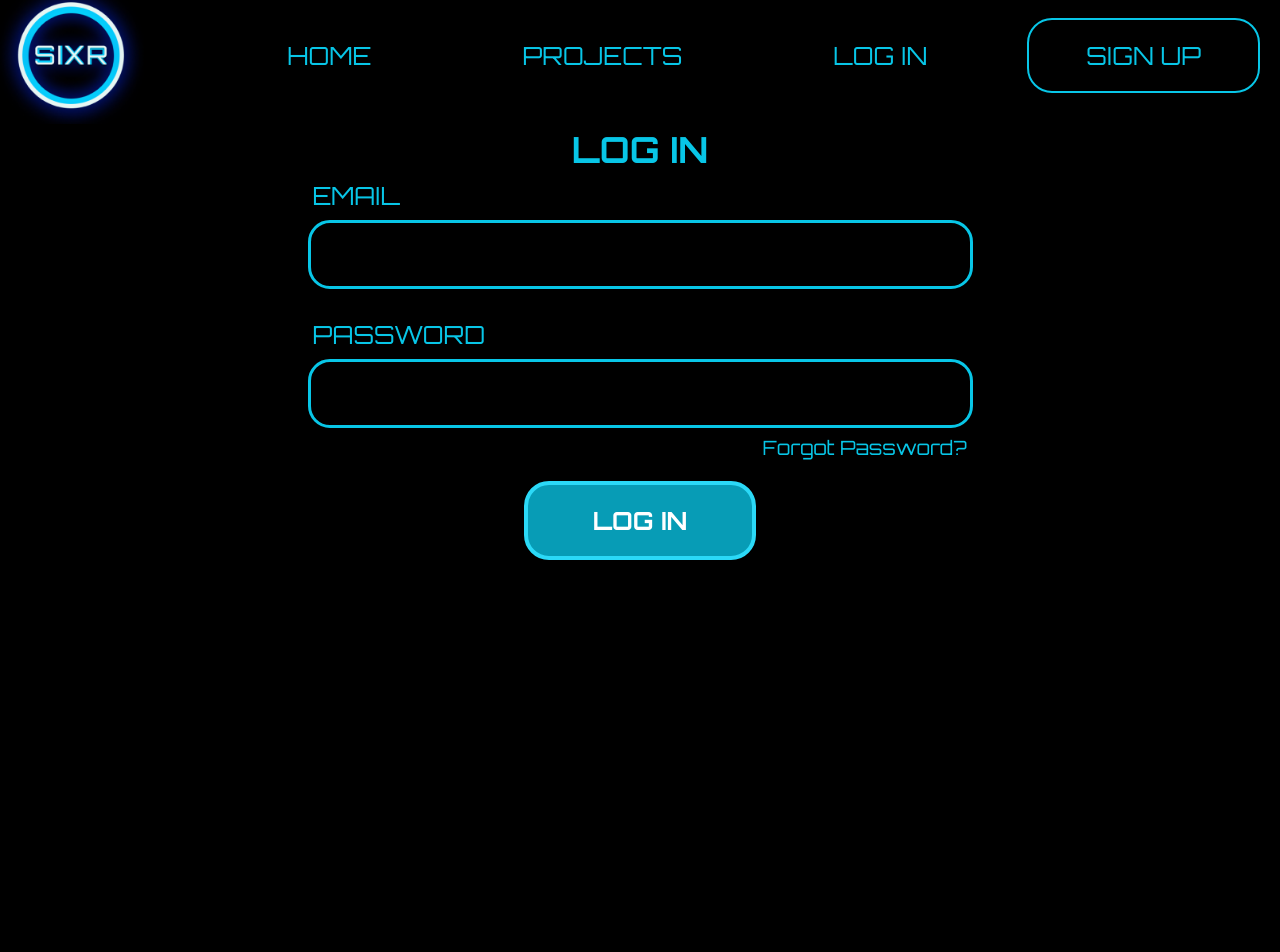
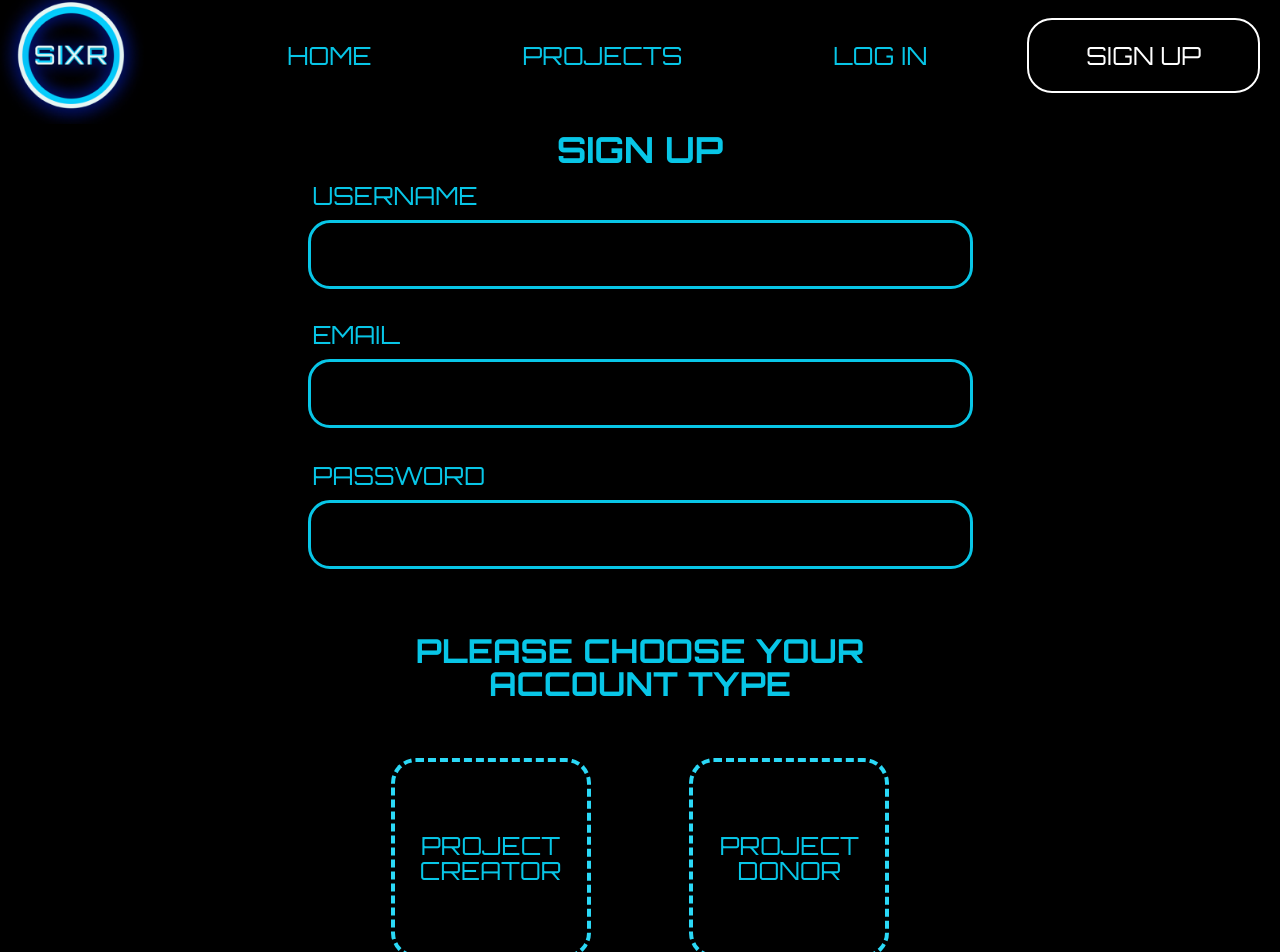
Before and after one commit to vr-funding-platform/frontend, a React (Create React App) app in the folder client/: page /signup in a window 1280 px wide. Shown: the part 13-965 px from the top of the page. Before the commit the page ends 800 px from the top, so only its background shows below. Built offline with nearby package versions, Linux system fonts and the light colour scheme.

Commit message:
changed CSS style

```diff
--- a/client/src/App.js
+++ b/client/src/App.js
@@ -1,4 +1,5 @@
 import React from 'react';
+import {Route} from 'react-router-dom';
 import NavBar from './Components/NavBar';
 import Login from './Components/Login';
 import Signup from './Components/Signup';
@@ -8,8 +9,11 @@ function App() {
   return (
     <div className="App">
       <NavBar />
-      {/* <Signup /> */}
-      <Login />
+
+
+      {/* <Route path="/projects" component={Projects} /> */}
+      <Route path="/login" component={Login} />
+      <Route path="/signup" component={Signup} />
     </div>
   );
 }
--- a/client/src/Components/NavBar.js
+++ b/client/src/Components/NavBar.js
@@ -11,13 +11,13 @@ const NavBar = () => {
         <NavLink exact={true} to="/">
           Home
         </NavLink>
-        <NavLink exact={true} activeClassName="active" to="/projects">
+        <NavLink exact={true} activeStyle={{ color: '#ffffff' }} to="/projects">
           Projects
         </NavLink>
 
         {/* //IF user is logged in, show below */}
         {/* <div className="user-navcard">
-          <NavLink exact={true} activeClassName="active" to="/user" className="user-card-link">
+          <NavLink exact={true} activeStyle={{color: "#ffffff"}} to="/user" className="user-card-link">
             Jeff the philanthropic one
             <div className="img-wrapper">
               <img
@@ -33,7 +33,7 @@ const NavBar = () => {
         <div className="login-signup-btns">
           <NavLink
             exact={true}
-            activeClassName="active"
+            activeStyle={{ color: '#ffffff' }}
             to="/login"
             className="login-btn"
           >
@@ -41,7 +41,7 @@ const NavBar = () => {
           </NavLink>
           <NavLink
             exact={true}
-            activeClassName="active"
+            activeStyle={{ color: '#ffffff', border: '2px solid #ffffff' }}
             to="/signup"
             className="link-border"
           >
--- a/client/src/Components/Signup.js
+++ b/client/src/Components/Signup.js
@@ -57,22 +57,30 @@ const SignUp = ({ errors, touched }) => {
 
             <div className="account-radio-buttons">
               <div className="account-types">
-                <label htmlFor="creator">PROJECT CREATOR</label>
+                <label htmlFor="creator" className="radio-label">
+                  PROJECT
+                  <br />
+                  CREATOR
                   <Field
                     type="radio"
                     id="creator"
                     name="accountType"
                     value="creator"
                   />
+                </label>
               </div>
               <div className="account-types">
-                <label htmlFor="donor">PROJECT DONOR</label>
+                <label htmlFor="donor" className="radio-label">
+                  PROJECT
+                  <br />
+                  DONOR
                   <Field
                     type="radio"
                     id="donor"
                     name="accountType"
                     value="donor"
                   />
+                </label>
               </div>
             </div>
             <div className="signup-error-container">
@@ -90,7 +98,7 @@ const SignUp = ({ errors, touched }) => {
   );
 };
 
-const FomiksignupForm = withFormik({
+const FomikSignupForm = withFormik({
   mapPropsToValues({ name, username, password, accountType }) {
     return {
       name: name || '',
@@ -120,4 +128,4 @@ const FomiksignupForm = withFormik({
   }
 })(SignUp);
 
-export default FomiksignupForm;
+export default FomikSignupForm;
--- a/client/src/Components/Styles/NavBar.scss
+++ b/client/src/Components/Styles/NavBar.scss
@@ -2,7 +2,9 @@
   display: flex;
   justify-content: space-between;
   align-items: center;
+  margin: 0 auto;
   width: 100%;
+  max-width: 1500px;
 
   .sixr-logo {
     height: 137px;
@@ -29,10 +31,6 @@
       }
     }
   }
-}
-
-.active {
-  color: #ffffff;
 }
 
 .user-navcard {
--- a/client/src/Components/Styles/signup.scss
+++ b/client/src/Components/Styles/signup.scss
@@ -53,7 +53,7 @@
       }
 
       .signup-button {
-        margin-top: 20px;
+        margin-top: 85px;
         font-family: 'Orbitron', sans-serif;
         font-weight: bold;
         color: #ffff;
@@ -95,14 +95,39 @@
   }
   .account-radio-buttons {
     display: flex;
-    width: 100%;
+    width: 75%;
     align-content: center;
-    justify-content: space-evenly;
+    justify-content: space-between;
+    padding-top: 58px;
 
     .account-types {
       display: flex;
       flex-direction: column;
-      align-items: center;
+      text-align: center;
+
+      .radio-label {
+        display: flex;
+        flex-direction: column;
+        align-items: center;
+        justify-content: center;
+        font-size: 2.5rem;
+        width: 200px;
+        height: 200px;
+        border: 4px dashed#2bd9f7;
+        border-radius: 25px;
+        cursor: pointer;
+        user-select: none;
+        transition: 0.15s;
+
+        &:hover {
+            color: whitesmoke;
+            border: 4px dashed whitesmoke;
+        }
+
+        input[type='radio'] {
+          display: none;
+        }
+      }
     }
   }
 }
```
Also changed, not shown: client/src/Components/Styles/Logo-hover.png (added). Lines whose indentation alone changed are shown as unchanged.
